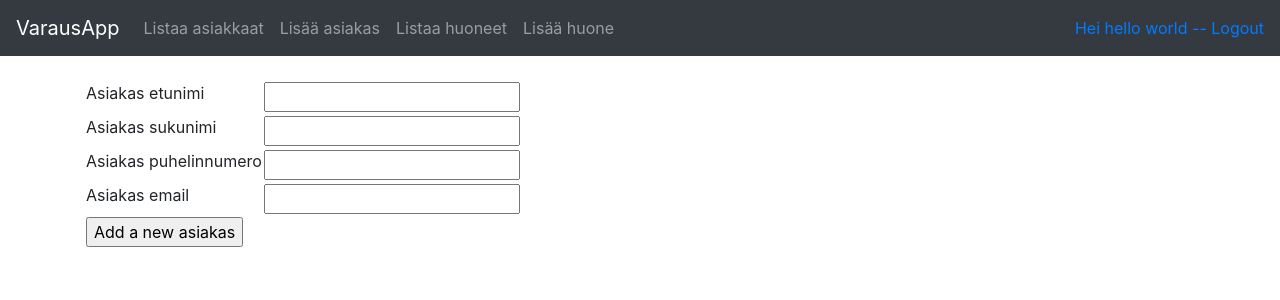
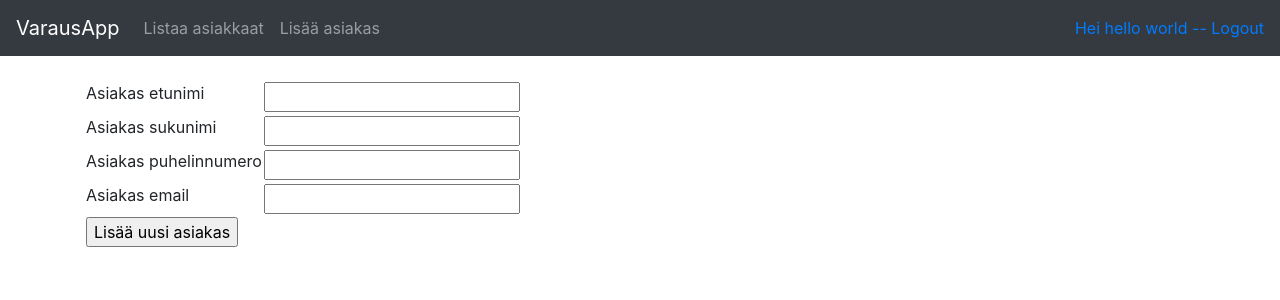
Before and after one commit to toasterkone/HotellihuoneidenVarausjarjestelma, a Flask app: page /asiakkaat/new/ in a window 1280 px wide. Shown: the top 300 px of the page. Run offline with Flask 2, Linux system fonts and the light colour scheme; a user stored in the database is signed in; some libraries are stand-ins or nearby versions.

Commit message:
Lisätty asiakkaan poistaminen. Lisätty dokumentaatioon tietokantakaavioita ja kayttotarkoituskuvia. Lisätty huone-taulu, mutta huone-taulun toiminnallisuudet lisää huone ja listaa huoneet eivät toimi, kun ne lisää layout.html:ään. Huone-taulu silti tietokannassa. Poistin turhia tiedostoja ja kansioita githubista.

```diff
--- a/application/__init__.py
+++ b/application/__init__.py
@@ -13,7 +13,7 @@ else:
     app.config["SQLALCHEMY_DATABASE_URI"] = "sqlite:///asiakkaat.db"
     app.config["SQLALCHEMY_ECHO"] = True
 
-# Käytetään tasks.db-nimistä SQLite-tietokantaa. Kolme vinoviivaa
+# Käytetään asiakkaat.db-nimistä SQLite-tietokantaa. Kolme vinoviivaa
 # kertoo, tiedosto sijaitsee tämän sovelluksen tiedostojen kanssa
 # samassa paikassa
 
@@ -25,7 +25,6 @@ else:
 # Luodaan db-olio, jota käytetään tietokannan käsittelyyn
 db = SQLAlchemy(app)
 
-#oman sovelluksen toiminta
 
 # Luetaan kansiosta application tiedoston views sisältö
 from application import views
--- a/application/asiakkaat/views.py
+++ b/application/asiakkaat/views.py
@@ -85,3 +85,14 @@ def asiakkaat_update_tiedot(asiakas_id):
     db.session().commit()
 
     return redirect(url_for("asiakkaat_index"))
+
+
+#asiakkaan poistaminen, vaatii kirjautumisen
+@app.route("/asiakkaat/<asiakas_id>/delete", methods=["GET"])
+@login_required
+def asiakkaat_delete(asiakas_id):
+
+    db.session.delete(Asiakas.query.get(asiakas_id))
+    db.session().commit()
+
+    return redirect(url_for("asiakkaat_index"))
--- a/application/templates/asiakkaat/list.html
+++ b/application/templates/asiakkaat/list.html
@@ -32,6 +32,10 @@
 	      <input type="submit" value="Vaihda email"/>
 	    </form>
       <td>
+        <form method="GET" action="{{ url_for('asiakkaat_delete', asiakas_id=asiakas.id) }}">
+          <input type="submit" class="btn btn-danger btn-sm" value="delete" />
+        </form>
+      </td>
     </tr>
     {% endfor %}
   </table>
--- a/application/templates/asiakkaat/new.html
+++ b/application/templates/asiakkaat/new.html
@@ -65,7 +65,7 @@
       </tr>
       <tr>
 	    <td colspan="3">
-	      <input type="submit" value="Add a new asiakas"/>
+	      <input type="submit" value="Lisää uusi asiakas"/>
 	    </td>
       </tr>
   </form>
--- a/application/templates/layout.html
+++ b/application/templates/layout.html
@@ -21,12 +21,8 @@
             <li class="nav-item">
               <a class="nav-link" href="{{ url_for('asiakkaat_form') }} ">Lisää asiakas</a>
             </li>
-            <li class="nav-item">
-              <a class="nav-link" href="{{ url_for('huoneet_index') }} ">Listaa huoneet</a>
-            </li>
-            <li class="nav-item">
-              <a class="nav-link" href="{{ url_for('huoneet_form') }} ">Lisää huone</a>
-            </li>
+
+
 
           </ul>
           <div class="form-inline mt-2 mt-md-0">
--- a/application/views.py
+++ b/application/views.py
@@ -1,6 +1,8 @@
 from flask import render_template
 from application import app
 from application.auth.models import User
+from application.asiakkaat.models import Asiakas
+from application.huoneet.models import Huone
 
 #tiedosto sisaltaa ohjeistuksen sovelluksen paasivulle paasemiseen
 
```
Also changed, not shown: application/asiakkaat.db, application/templates/index.html (line endings or trailing spaces), documentation/tietokantakaaviot/tavoite_tietokantakaavio.png (added), documentation/tietokantakaaviot/toteutunut_1.png (added), v_2.png (deleted), 1 other file.
